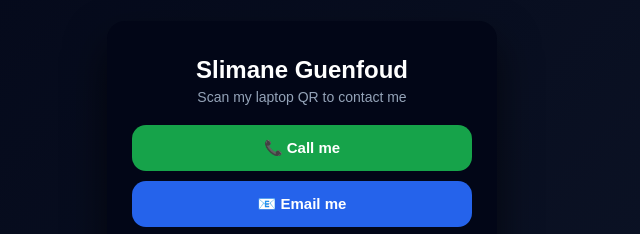
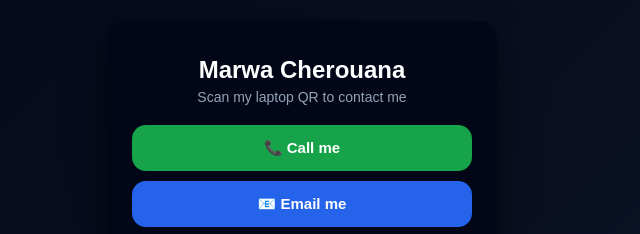
Before and after one commit to SoulaDSG/SOOOOLA, a plain HTML site: page index.html in a window 1280 px wide. Shown: the part 165-399 px from the top of the page, 338-978 px from the left. Drawn offline with Linux system fonts and the light colour scheme.

Commit message:
Change name from Slimane Guenfoud to Marwa Cherouana

```diff
--- a/index.html
+++ b/index.html
@@ -59,7 +59,7 @@ h1 {
 <body>
 <div class="container">
   <div class="card">
-    <h1>Slimane Guenfoud</h1>
+    <h1>Marwa Cherouana</h1>
     <div class="subtitle">Scan my laptop QR to contact me</div>
 
     <a class="btn call" href="tel:0783322403">📞 Call me</a>
```
